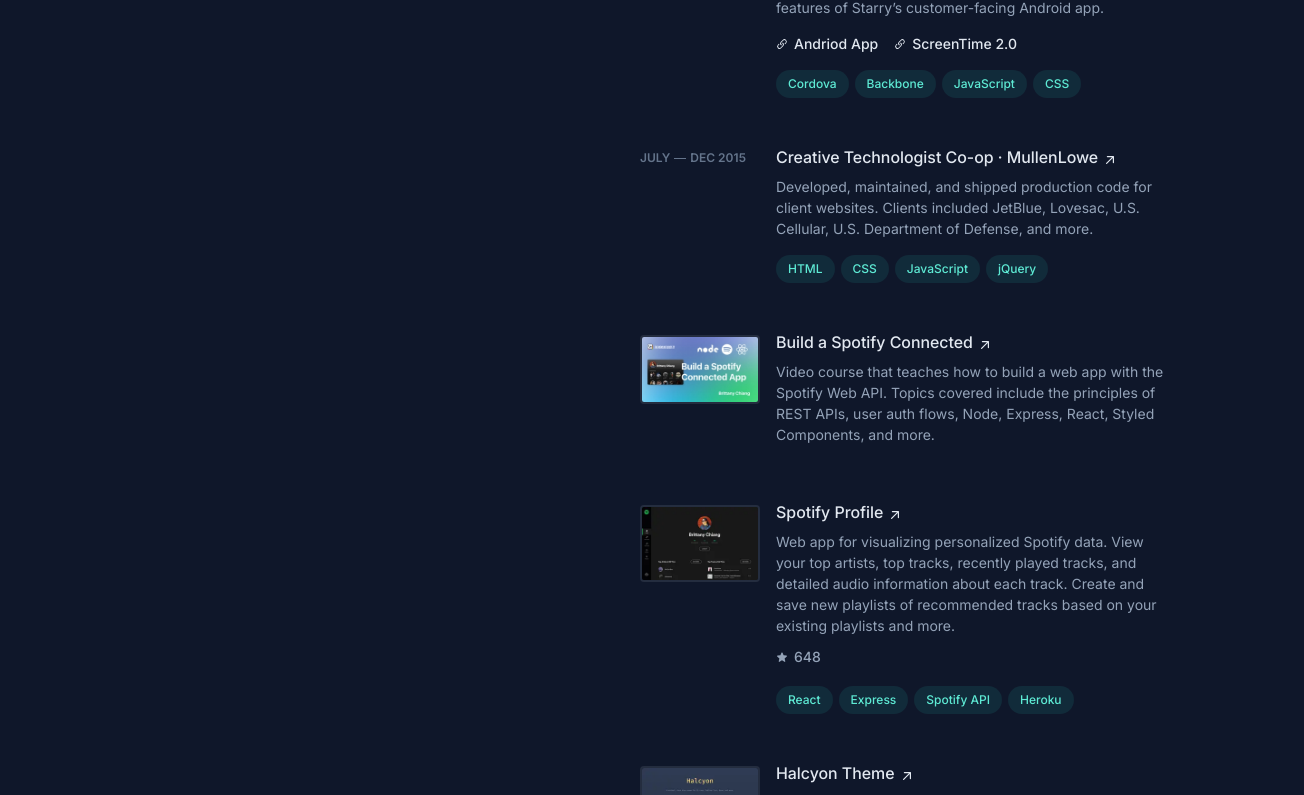
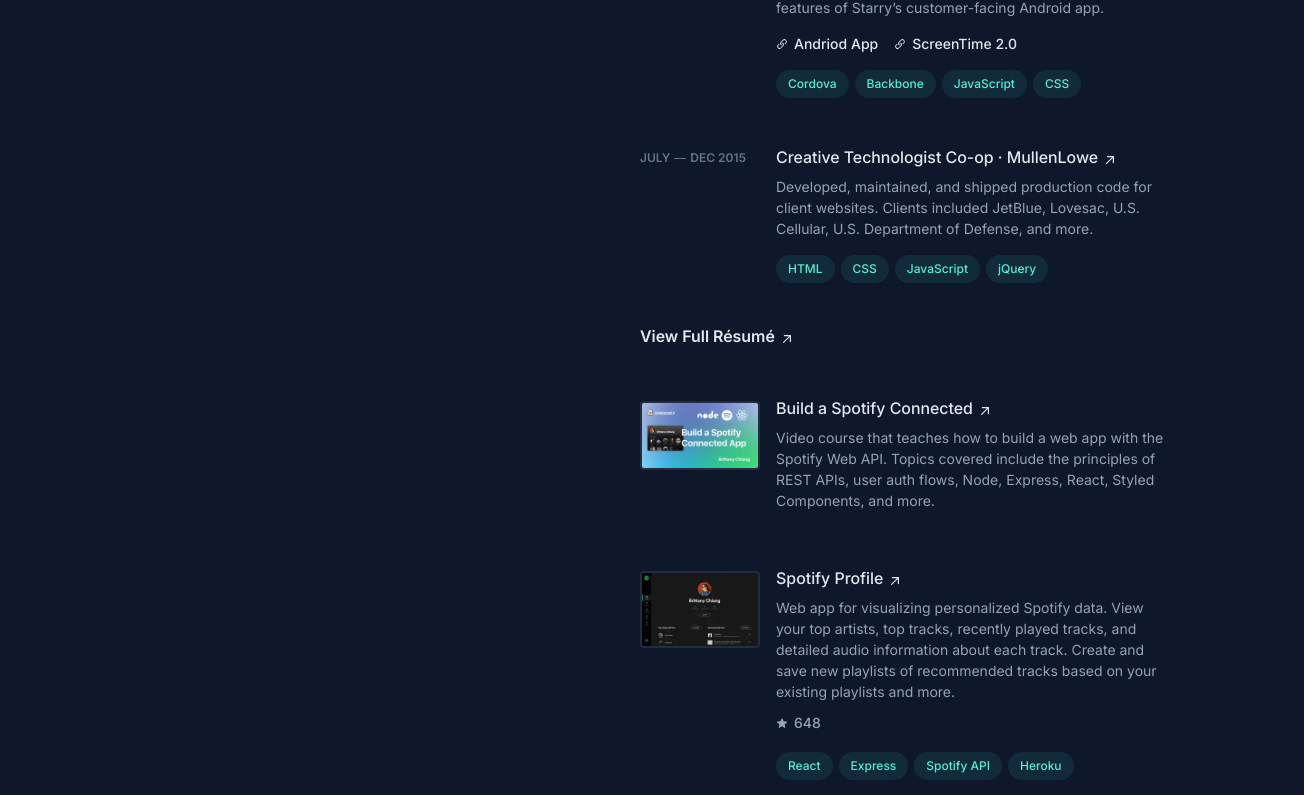
Before and after one commit to kfahad5607/personal-website, a Next.js app: page / in a window 1280 px wide. Shown: the part 1658-2453 px from the top of the page, 1304 px wide, since content can reach past the window. Built offline with nearby package versions, Linux system fonts and the light colour scheme.

Commit message:
Refactor: Create icon components and created resume and projects link

```diff
--- a/components/BlogsSections.tsx
+++ b/components/BlogsSections.tsx
@@ -2,13 +2,13 @@
 import Image from 'next/image'
 import algoliaSearch from '@/public/images/algolia-search.webp'
 import headless from '@/public/images/headless.webp'
-import ExternalLinkIcon from './icons/ExternalLinkIcon'
+import TitleWithLink from './ui/TitleWithLink'
 
 const blogs = [
     {
         title: 'Integrating Algolia Search with WordPress',
         date: '2020',
-        url: 'https://www.newline.co/courses/build-a-spotify-connected-app',
+        url: 'https://upstatement.com/blog/integrating-algolia-search-with-wordpress-multisite/',
         thumbnail: {
             url: algoliaSearch,
             altText: 'Telescope'
@@ -16,7 +16,7 @@
     }, {
         title: 'Building a Headless Mobile App CMS From Scratch',
         date: '2020',
-        url: 'https://www.newline.co/courses/build-a-spotify-connected-app',
+        url: 'https://upstatement.com/blog/building-a-headless-mobile-app-cms-from-scratch/',
         thumbnail: {
             url: headless,
             altText: 'Headless horseman'
@@ -45,15 +45,7 @@
                         <div className="z-10 flex flex-col justify-center sm:col-span-6">
                             <div className='text-sm font-semibold leading-6'>{blog.date}</div>
                             <h3 className="-mt-1 font-medium leading-snug text-slate-200">
-                                <a href={blog.url} className="group/link hover:text-teal-300 focus-visible:text-teal-300" target="_blank" rel="noreferrer noopener" aria-label={`${blog.title} (opens in a new tab)`}>
-                                    <span className="absolute -inset-x-4 -inset-y-2.5 hidden rounded md:-inset-x-6 md:-inset-y-4 lg:block"></span>
-                                    <span>
-                                        {blog.title}
-                                        <span className="inline-block">
-                                            <ExternalLinkIcon />
-                                        </span>
-                                    </span>
-                                </a>
+                                <TitleWithLink href={blog.url} title={blog.title} ariaLabel={`${blog.title} (opens in a new tab)`} />
                             </h3>
                         </div>
                     </div>
--- a/components/ExperienceSection.tsx
+++ b/components/ExperienceSection.tsx
@@ -1,7 +1,8 @@
 import React from 'react'
 import Badge from './ui/Badge'
 import LinkWithIcon from './ui/LinkWithIcon'
-import ExternalLinkIcon from './icons/ExternalLinkIcon'
+import Description from './ui/Description'
+import TitleWithLink from './ui/TitleWithLink'
 
 const experiences = [
     {
@@ -105,7 +106,7 @@
 }
 
 const ExperienceSection = ({ className = '' }: Props) => {
-    return <div id="experience" className={className} >
+    return (<div id="experience" className={className} >
         <ol className="group/list">
             {
                 experiences.map((experience, experienceIdx) => <li key={experienceIdx} className="mt-12">
@@ -120,28 +121,19 @@
                             <h3 className="font-medium leading-snug text-slate-200">
                                 {
                                     experience.designations.map((designation, designationIdx) => {
-                                        if (designationIdx === 0) return <div>
-                                            <a href={experience.company.url} className="group/link hover:text-teal-300 focus-visible:text-teal-300" target="_blank" rel="noreferrer noopener" aria-label={`${experience.designations[0]} at ${experience.company.name} (opens in a new tab)`}>
-                                                <span className="absolute -inset-x-4 -inset-y-2.5 hidden rounded md:-inset-x-6 md:-inset-y-4 lg:block"></span>
-                                                <span>
-                                                    {designation} ·{" "}
-                                                    <span className="inline-block">
-                                                        {experience.company.name}
-                                                        <ExternalLinkIcon />
-                                                    </span>
-                                                </span>
-                                            </a>
+                                        if (designationIdx === 0) return <div key={designationIdx}>
+                                            <TitleWithLink href={experience.company.url} title={`${designation} · ${experience.company.name}`} ariaLabel={`${designation} at ${experience.company.name} (opens in a new tab)`} />
                                         </div>
 
-                                        return <div>
+                                        return <div key={designationIdx}>
                                             <div className="text-slate-500 mt-0.5" >{designation}</div>
                                         </div>
                                     })
                                 }
                             </h3>
-                            <div className="text-sm leading-normal mt-2">
+                            <Description className='mt-2'>
                                 {experience.description}
-                            </div>
+                            </Description>
                             {
                                 experience.projects.length > 0 && <ul className="flex flex-wrap mt-2 text-xs text-slate-200 font-medium" aria-label="Related links">
                                     {experience.projects.map((project, projectIdx) => <li key={projectIdx} className="mr-4 mt-2">
@@ -160,7 +152,10 @@
                 </li>)
             }
         </ol>
-    </div>
+        <div className='mt-10'>
+            <TitleWithLink className='font-semibold text-slate-200' href='/docs/resume.pdf' title='View Full Résumé' ariaLabel='View Full Résumé (opens in a new tab)' />
+        </div>
+    </div>)
 }
 
 export default ExperienceSection
--- a/components/ProjectsSection.tsx
+++ b/components/ProjectsSection.tsx
@@ -6,7 +6,9 @@
 import v4 from '@/public/images/v4.webp'
 import Badge from './ui/Badge'
 import LinkWithIcon from './ui/LinkWithIcon'
-import ExternalLinkIcon from './icons/ExternalLinkIcon'
+import Description from './ui/Description'
+import TitleWithLink from './ui/TitleWithLink'
+import RightArrowIcon from './icons/RightArrowIcon'
 
 const projects = [
     {
@@ -87,19 +89,11 @@
                         </div>
                         <div className="z-10 sm:col-span-6">
                             <h3 className="font-medium leading-snug text-slate-200">
-                                <a href={project.url} className="group/link hover:text-teal-300 focus-visible:text-teal-300" target="_blank" rel="noreferrer noopener" aria-label={`${project.title} (opens in a new tab)`}>
-                                    <span className="absolute -inset-x-4 -inset-y-2.5 hidden rounded md:-inset-x-6 md:-inset-y-4 lg:block"></span>
-                                    <span>
-                                        {project.title}
-                                        <span className="inline-block">
-                                            <ExternalLinkIcon />
-                                        </span>
-                                    </span>
-                                </a>
+                                <TitleWithLink href={project.url} title={project.title} ariaLabel={`${project.title} (opens in a new tab)`} />
                             </h3>
-                            <div className="text-sm leading-normal mt-2">
+                            <Description className='mt-2'>
                                 {project.description}
-                            </div>
+                            </Description>
                             {
                                 project.stats && <div className='mt-2'>
                                     <LinkWithIcon href={project.stats.url} label={project.stats.text} icon={project.stats.icon} />
@@ -115,6 +109,19 @@
                 </li>)
             }
         </ol>
+        <div className="mt-10">
+            <a href='#' className={`group font-semibold text-slate-200`} target="_blank" rel="noreferrer noopener" aria-label={'ariaLabel'}>
+                <span className="absolute -inset-x-4 -inset-y-2.5 hidden rounded md:-inset-x-6 md:-inset-y-4 lg:block"></span>
+                <span>
+                    <span className='border-b border-solid border-transparent pb-px group-hover:border-teal-300 group-focus-visible:border-teal-300 transition motion-reduce:transition-none'>
+                        View Full Project Archive
+                    </span>
+                    <span className="inline-block ml-1 transition-transform group-hover:translate-x-2 group-focus-visible:translate-x-2 motion-reduce:transition-none">
+                        <RightArrowIcon />
+                    </span>
+                </span>
+            </a>
+        </div>
     </div>
 }
 
--- a/components/icons/ExternalLinkIcon.tsx
+++ b/components/icons/ExternalLinkIcon.tsx
@@ -1,8 +1,14 @@
 import React from 'react'
 
-const ExternalLinkIcon = () => {
+interface Props {
+    className?: string
+}
+
+const ExternalLinkIcon = ({ className = '' }: Props) => {
+    const _className = `inline-block h-4 w-4 shrink-0 ml-1 translate-y-px ${className}`
+
     return (
-        <svg xmlns="http://www.w3.org/2000/svg" viewBox="0 0 20 20" fill="currentColor" className="inline-block h-4 w-4 shrink-0 transition-transform group-hover/link:-translate-y-1 group-hover/link:translate-x-1 group-focus-visible/link:-translate-y-1 group-focus-visible/link:translate-x-1 motion-reduce:transition-none ml-1 translate-y-px" aria-hidden="true"><path fill-rule="evenodd" d="M5.22 14.78a.75.75 0 001.06 0l7.22-7.22v5.69a.75.75 0 001.5 0v-7.5a.75.75 0 00-.75-.75h-7.5a.75.75 0 000 1.5h5.69l-7.22 7.22a.75.75 0 000 1.06z" clip-rule="evenodd"></path></svg>
+        <svg xmlns="http://www.w3.org/2000/svg" viewBox="0 0 20 20" fill="currentColor" className={_className} aria-hidden="true"><path fillRule="evenodd" d="M5.22 14.78a.75.75 0 001.06 0l7.22-7.22v5.69a.75.75 0 001.5 0v-7.5a.75.75 0 00-.75-.75h-7.5a.75.75 0 000 1.5h5.69l-7.22 7.22a.75.75 0 000 1.06z" clipRule="evenodd"></path></svg>
     )
 }
 
--- /dev/null
+++ b/components/icons/RightArrowIcon.tsx
@@ -0,0 +1,15 @@
+import React from 'react'
+
+interface Props {
+    className?: string
+}
+
+const RightArrowIcon = ({ className = '' }: Props) => {
+    const _className = `inline-block h-4 w-4 shrink-0 -translate-y-px ${className}`
+
+    return (
+        <svg xmlns="http://www.w3.org/2000/svg" viewBox="0 0 20 20" fill="currentColor" className={_className} aria-hidden="true"><path fillRule="evenodd" d="M3 10a.75.75 0 01.75-.75h10.638L10.23 5.29a.75.75 0 111.04-1.08l5.5 5.25a.75.75 0 010 1.08l-5.5 5.25a.75.75 0 11-1.04-1.08l4.158-3.96H3.75A.75.75 0 013 10z" clipRule="evenodd"></path></svg>
+    )
+}
+
+export default RightArrowIcon
--- a/components/icons/StarIcon.tsx
+++ b/components/icons/StarIcon.tsx
@@ -1,7 +1,7 @@
 import React from 'react'
 
 const StarIcon = () => {
-    return <svg xmlns="http://www.w3.org/2000/svg" viewBox="0 0 20 20" fill="currentColor" className="mr-1 h-3 w-3" aria-hidden="true"><path fill-rule="evenodd" d="M10.868 2.884c-.321-.772-1.415-.772-1.736 0l-1.83 4.401-4.753.381c-.833.067-1.171 1.107-.536 1.651l3.62 3.102-1.106 4.637c-.194.813.691 1.456 1.405 1.02L10 15.591l4.069 2.485c.713.436 1.598-.207 1.404-1.02l-1.106-4.637 3.62-3.102c.635-.544.297-1.584-.536-1.65l-4.752-.382-1.831-4.401z" clip-rule="evenodd"></path></svg>
+    return <svg xmlns="http://www.w3.org/2000/svg" viewBox="0 0 20 20" fill="currentColor" className="mr-1 h-3 w-3" aria-hidden="true"><path fillRule="evenodd" d="M10.868 2.884c-.321-.772-1.415-.772-1.736 0l-1.83 4.401-4.753.381c-.833.067-1.171 1.107-.536 1.651l3.62 3.102-1.106 4.637c-.194.813.691 1.456 1.405 1.02L10 15.591l4.069 2.485c.713.436 1.598-.207 1.404-1.02l-1.106-4.637 3.62-3.102c.635-.544.297-1.584-.536-1.65l-4.752-.382-1.831-4.401z" clipRule="evenodd"></path></svg>
 }
 
 export default StarIcon
--- /dev/null
+++ b/components/ui/Description.tsx
@@ -0,0 +1,16 @@
+import React from 'react'
+
+interface Props {
+    className?: string,
+    children: string
+}
+
+const Description = ({ className = '', children }: Props) => {
+    return (
+        <p className={`text-sm leading-normal ${className}`}>
+            {children}
+        </p>
+    )
+}
+
+export default Description
--- /dev/null
+++ b/components/ui/TitleWithLink.tsx
@@ -0,0 +1,25 @@
+import React from 'react'
+import ExternalLinkIcon from '../icons/ExternalLinkIcon'
+
+interface Props {
+    href: string,
+    ariaLabel: string,
+    title: string,
+    className?: string
+}
+
+const TitleWithLink = ({ href, title, ariaLabel, className = '' }: Props) => {
+    return (
+        <a href={href} className={`group/link hover:text-teal-300 focus-visible:text-teal-300 ${className}`} target="_blank" rel="noreferrer noopener" aria-label={ariaLabel}>
+            <span className="absolute -inset-x-4 -inset-y-2.5 hidden rounded md:-inset-x-6 md:-inset-y-4 lg:block"></span>
+            <span>
+                {title}
+                <span className="inline-block">
+                    <ExternalLinkIcon className='transition-transform motion-reduce:transition-none group-hover/link:-translate-y-1 group-hover/link:translate-x-1 group-focus-visible/link:-translate-y-1 group-focus-visible/link:translate-x-1' />
+                </span>
+            </span>
+        </a>
+    )
+}
+
+export default TitleWithLink
```
Also changed, not shown: 1 other file (tests, documents, lock files or other folders).
